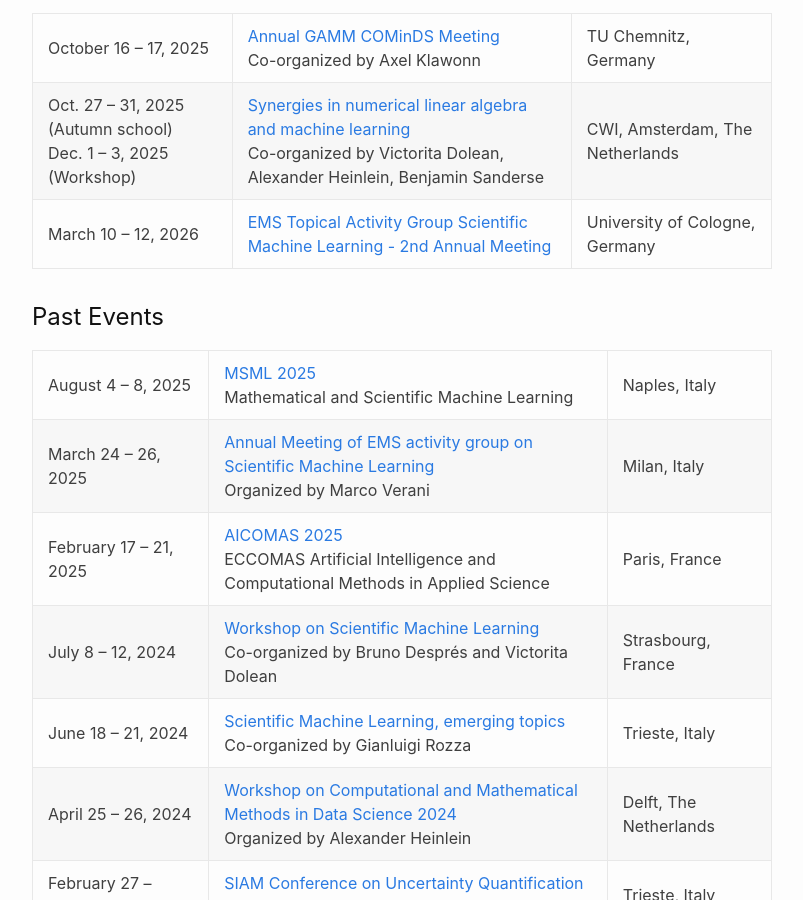
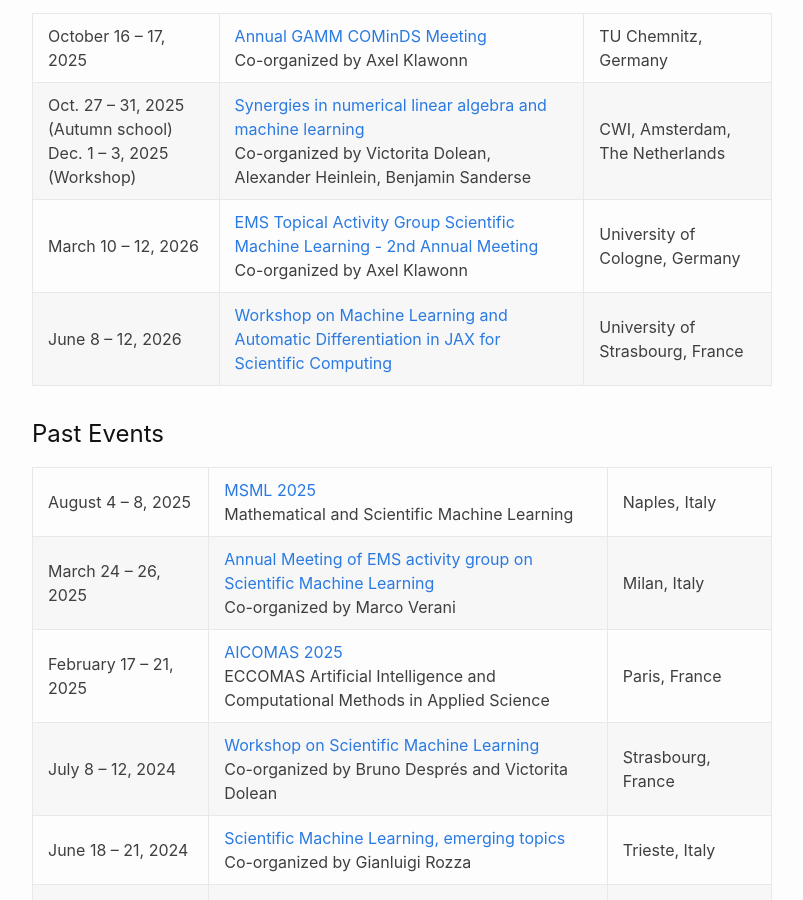
Before and after one commit to EMS-TAG-SciML/ems-tag-sciml.github.io, a Jekyll site: the page built from index.md, in a window 1280 px wide and 900 px high, scrolled down 3089 px. Shown: the whole window, without its empty margins (238-1041 px from the left). Built offline with Jekyll 4.4.1, drawn with Linux system fonts in a browser that asks for light colours.

Commit message:
Add event and update mentioned co-organizer.

```diff
--- a/index.md
+++ b/index.md
@@ -79,12 +79,13 @@ If you wish to unsubscribe from the mailing list, please send a message from the
 
 | October 16 – 17, 2025 | <a href="https://www.chemnitz-am.de/gamm-cmds2025/" target="_blank">Annual GAMM COMinDS Meeting</a><br/> Co-organized by Axel Klawonn | TU Chemnitz, Germany |
 | Oct. 27 – 31, 2025 (Autumn school) <br/> Dec. 1 – 3, 2025 (Workshop) | <a href="https://www.cwi.nl/en/education/semester-programmes/cwi-research-semester-programs/synergies-in-numerical-linear-algebra-and-machine-learning/" target="_blank">Synergies in numerical linear algebra and machine learning</a><br/> Co-organized by Victorita Dolean, Alexander Heinlein, Benjamin Sanderse | CWI, Amsterdam, The Netherlands |
-| March 10 – 12, 2026 | <a href="https://cds.uni-koeln.de/en/workshops/ems-tag-sciml/save-the-date" target="_blank">EMS Topical Activity Group Scientific Machine Learning - 2nd Annual Meeting</a> | University of Cologne, Germany |
+| March 10 – 12, 2026 | <a href="https://cds.uni-koeln.de/en/workshops/ems-tag-sciml/save-the-date" target="_blank">EMS Topical Activity Group Scientific Machine Learning - 2nd Annual Meeting</a><br/> Co-organized by Axel Klawonn | University of Cologne, Germany |
+| June 8 – 12, 2026 | <a href="https://majsc2026.pages.math.unistra.fr/" target="_blank">Workshop on Machine Learning and Automatic Differentiation in JAX for Scientific Computing</a> | University of Strasbourg, France |
 
 ## Past Events
 
 | August 4 – 8, 2025 | <a href="https://sites.google.com/view/msml2025/home" target="_blank">MSML 2025</a><br/> Mathematical and Scientific Machine Learning | Naples, Italy |
-| March 24 – 26, 2025 | <a href="https://www.mate.polimi.it/events/EMS-TAG-SciML-25/" target="_blank">Annual Meeting of EMS activity group on Scientific Machine Learning</a><br/> Organized by Marco Verani | Milan, Italy |
+| March 24 – 26, 2025 | <a href="https://www.mate.polimi.it/events/EMS-TAG-SciML-25/" target="_blank">Annual Meeting of EMS activity group on Scientific Machine Learning</a><br/> Co-organized by Marco Verani | Milan, Italy |
 | February 17 – 21, 2025 | <a href="https://dte_aicomas_2025.iacm.info/" target="_blank">AICOMAS 2025</a><br/> ECCOMAS Artificial Intelligence and Computational Methods in Applied Science | Paris, France |
 | July 8 – 12, 2024 | <a href="https://irma.math.unistra.fr/~micheldansac/SciML2024/" target="_blank">Workshop on Scientific Machine Learning</a> <br/> Co-organized by Bruno Després and Victorita Dolean | Strasbourg, France |
 | June 18 – 21, 2024 | <a href="https://indico.sissa.it/event/107/" target="_blank">Scientific Machine Learning, emerging topics</a> <br/> Co-organized by Gianluigi Rozza | Trieste, Italy |
```
